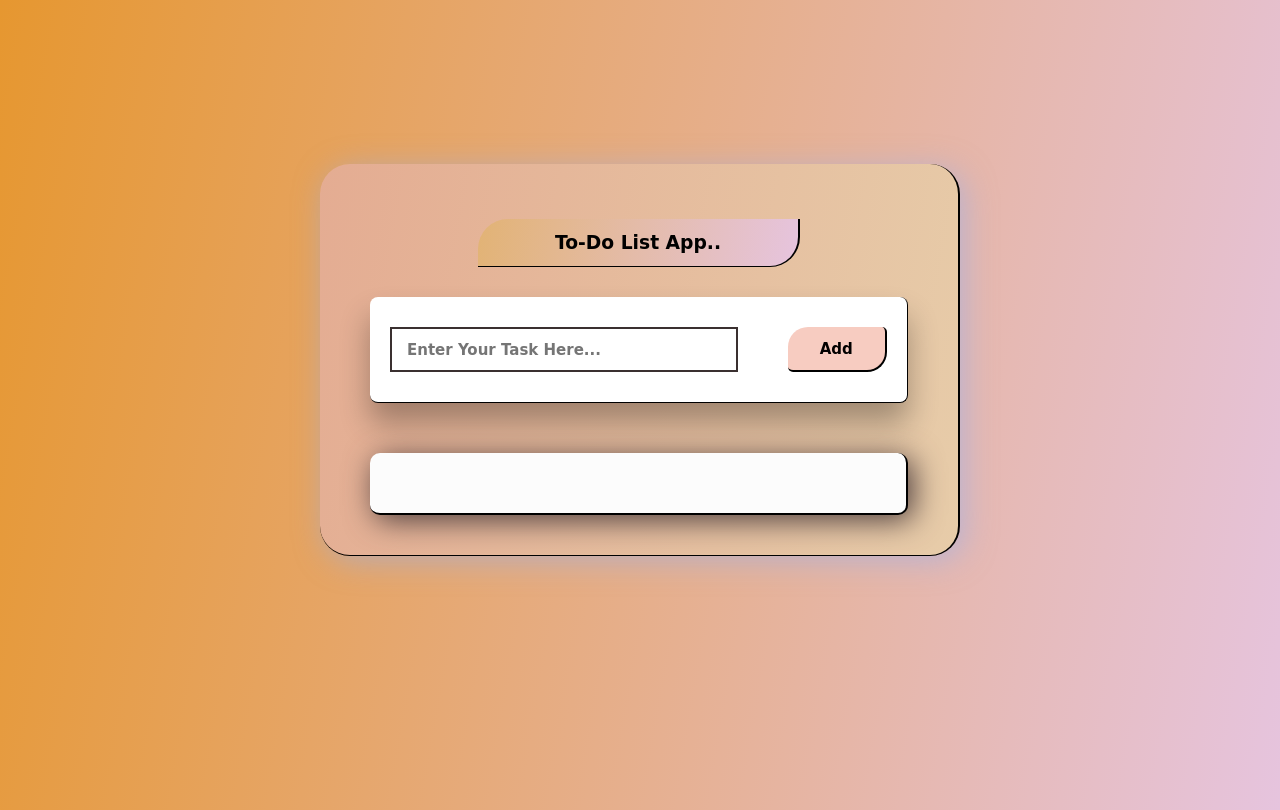
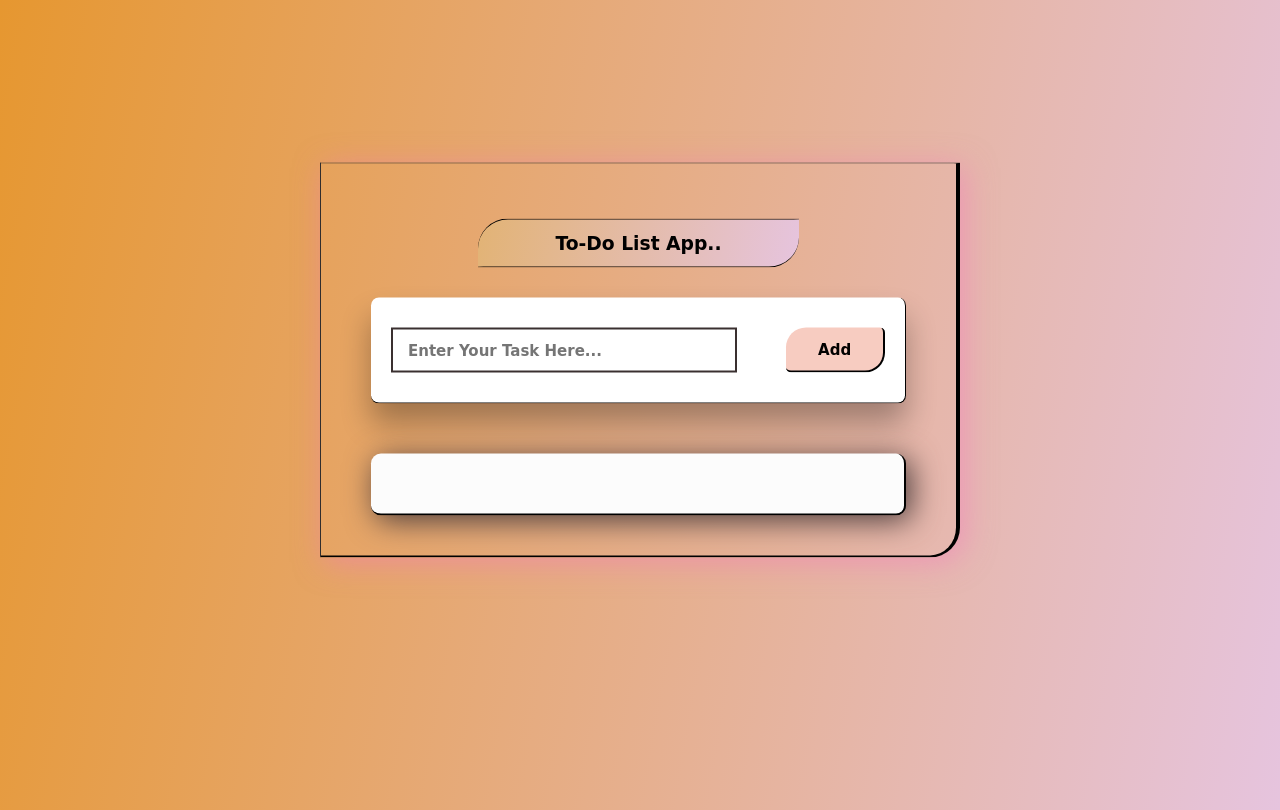
Before and after one commit to NayanSayaji/LGMVIP-Web, a plain HTML site: page To-Do List 2.0/index.html in a window 1280 px wide. Drawn offline with Linux system fonts and the light colour scheme.

Commit message:
Update style.css

```diff
--- a/To-Do List 2.0/style.css
+++ b/To-Do List 2.0/style.css
@@ -24,20 +24,19 @@ body {
 
 /* Container Box */
 .container {
-    background: linear-gradient(100deg,
-            #e4ac92,
-            #e7cca9
-            );    padding: 40px 50px;
+    padding: 40px 50px;
     width: 50%;
     min-width: 400px;
     position: absolute;
     top: 45%;
     left: 50%;
     transform: translate(-50%, -50%);
-    border-bottom: 1px solid black;
-    border-right: 2px solid black;
-    border-radius: 30px;
-    box-shadow: 5px 5px 30px rgba(144, 176, 245, 0.5);
+    border-bottom: 2px solid black;
+    border-top: 1px solid rgb(48, 45, 45);
+    border-left: 1px solid rgb(48, 45, 45);
+    border-right: 4px solid black;
+    border-bottom-right-radius: 30px;
+    box-shadow: 5px 5px 30px rgba(245, 119, 192, 0.5);
 }
 
 
@@ -54,7 +53,7 @@ h3 {
     /* margin : top right bottom left;*/
     width: auto;
     border-bottom: 1px solid black;
-    border-right: 2px solid black;
+    border-top: 1px solid black;
     border-top-left-radius: 30px ;
     border-bottom-right-radius: 30px ;
     transition: 0.3s ease-in-out;
```
